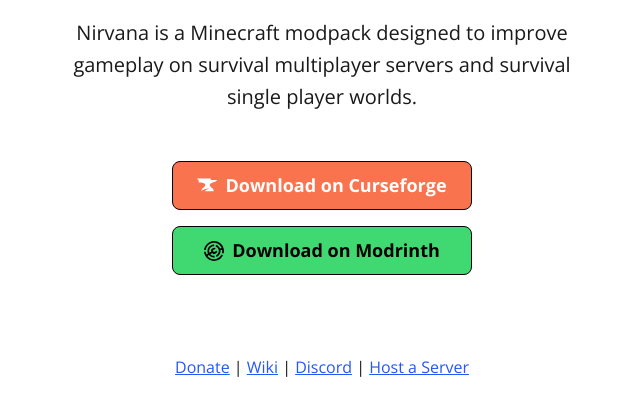
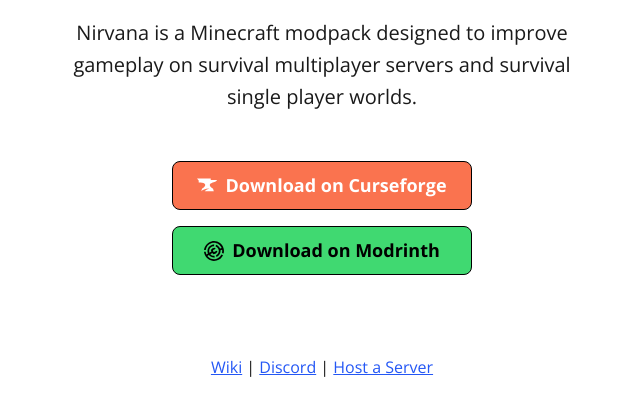
Before and after one commit to ItsWiley/NirvanaBV, a plain HTML site: page index.html in a window 1280 px wide. Shown: the part 269-684 px from the top of the page, without its empty margins (318-958 px from the left). Drawn offline with Linux system fonts and the light colour scheme.

Commit message:
Remove donation link from footer in index.html
Removed the donation link from the footer.

```diff
--- a/index.html
+++ b/index.html
@@ -76,7 +76,7 @@
 
       <!-- Feel free to add your own footer information, including updating `privacy.html` to reflect how your LittleLink fork is set up -->
       <footer>
-       <a href="https://ko-fi.com/R6R329K9O" target="_blank" rel="noopener">Donate</a> | <a href="https://github.com/ItsWiley/NirvanaBV/wiki" target="_blank" rel="noopener">Wiki</a> | <a href="https://discord.gg/c4dZbaeR9a" target="_blank" rel="noopener">Discord</a> | <a href="https://github.com/ItsWiley/NirvanaBV/wiki/BisectHosting" target="_blank" rel="noopener">Host a Server</a>
+       <a href="https://github.com/ItsWiley/NirvanaBV/wiki" target="_blank" rel="noopener">Wiki</a> | <a href="https://discord.gg/c4dZbaeR9a" target="_blank" rel="noopener">Discord</a> | <a href="https://github.com/ItsWiley/NirvanaBV/wiki/BisectHosting" target="_blank" rel="noopener">Host a Server</a>
       </footer>
 
     </div>
```
